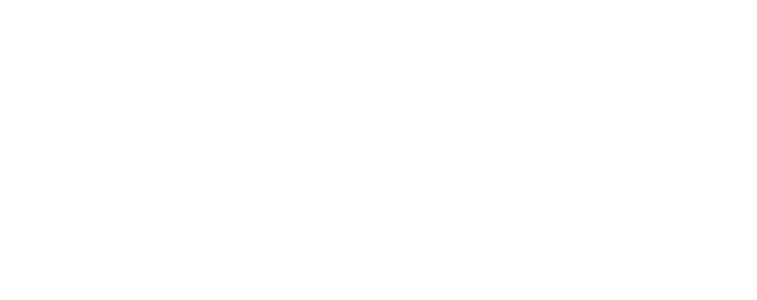
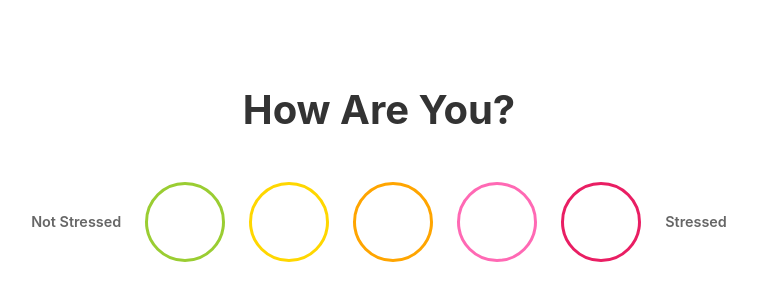
Before and after one commit to itcOnlineGaming/Team_3_2025, a SvelteKit app in the folder Sprint 8/: page /forum in a window 1280 px wide. Shown: the part 280-580 px from the top of the page, without its empty margins (261-1018 px from the left). Built offline with nearby package versions, Linux system fonts and the light colour scheme.

Commit message:
#27 Basis of Forum page

```diff
--- a/Sprint 8/src/routes/forum/+page.svelte
+++ b/Sprint 8/src/routes/forum/+page.svelte
@@ -0,0 +1,129 @@
+<script>
+  let selectedMood = null;
+
+  const moods = [
+    { id: 'notStressed', label: 'Not Stressed', color: '#9ACD32' },
+    { id: 'good', label: 'good', color: '#FFD700' },
+    { id: 'okay', label: 'Okay', color: '#FFA500' },
+    { id: 'bad', label: 'little stressed', color: '#FF69B4' },
+    { id: 'stress', label: 'Stressed', color: '#E91E63' }
+  ];
+
+  function selectMood(moodId) {
+    selectedMood = moodId;
+  }
+</script>
+
+<div class="container">
+  <h1>How Are You?</h1>
+
+  <div class="spectrum-container">
+    <span class="spectrum-label">Not Stressed</span>
+
+    <div class="mood-buttons">
+      {#each moods as mood}
+        <button
+          class="mood-button"
+          class:selected={selectedMood === mood.label}
+          style="--mood-color: {mood.color}"
+          on:click={() => selectMood(mood.label)}
+        >
+        </button>
+      {/each}
+    </div>
+
+    <span class="spectrum-label">Stressed</span>
+  </div>
+
+  {#if selectedMood}
+    <p class="feedback">You selected: <strong>{selectedMood}</strong></p>
+  {/if}
+</div>
+
+<style>
+  .container {
+    display: flex;
+    flex-direction: column;
+    align-items: center;
+    justify-content: center;
+    min-height: 100vh;
+    padding: 2rem;
+    font-family: -apple-system, BlinkMacSystemFont, 'Segoe UI', Roboto, Oxygen, Ubuntu, Cantarell, sans-serif;
+  }
+
+  h1 {
+    font-size: 2.5rem;
+    margin-bottom: 3rem;
+    color: #333;
+  }
+
+  .spectrum-container {
+    display: flex;
+    align-items: center;
+    gap: 1.5rem;
+  }
+
+  .spectrum-label {
+    font-size: 0.9rem;
+    font-weight: 600;
+    color: #666;
+    white-space: nowrap;
+  }
+
+  .mood-buttons {
+    display: flex;
+    gap: 1.5rem;
+    flex-wrap: wrap;
+    justify-content: center;
+  }
+
+  .mood-button {
+    display: flex;
+    flex-direction: column;
+    align-items: center;
+    justify-content: center;
+    gap: 0.5rem;
+    background: white;
+    border: 3px solid var(--mood-color);
+    border-radius: 50%;
+    width: 80px;
+    height: 80px;
+    cursor: pointer;
+    position: relative;
+  }
+
+  .mood-button.selected {
+    background: var(--mood-color);
+  }
+
+  .feedback {
+    margin-top: 4rem;
+    font-size: 1.25rem;
+    color: #666;
+  }
+
+  .feedback strong {
+    color: #333;
+    text-transform: capitalize;
+  }
+
+  @media (max-width: 600px) {
+    h1 {
+      font-size: 2rem;
+    }
+
+    .spectrum-container {
+      flex-direction: column;
+      gap: 1rem;
+    }
+
+    .mood-buttons {
+      gap: 1rem;
+    }
+
+    .mood-button {
+      width: 60px;
+      height: 60px;
+    }
+  }
+</style>
```
